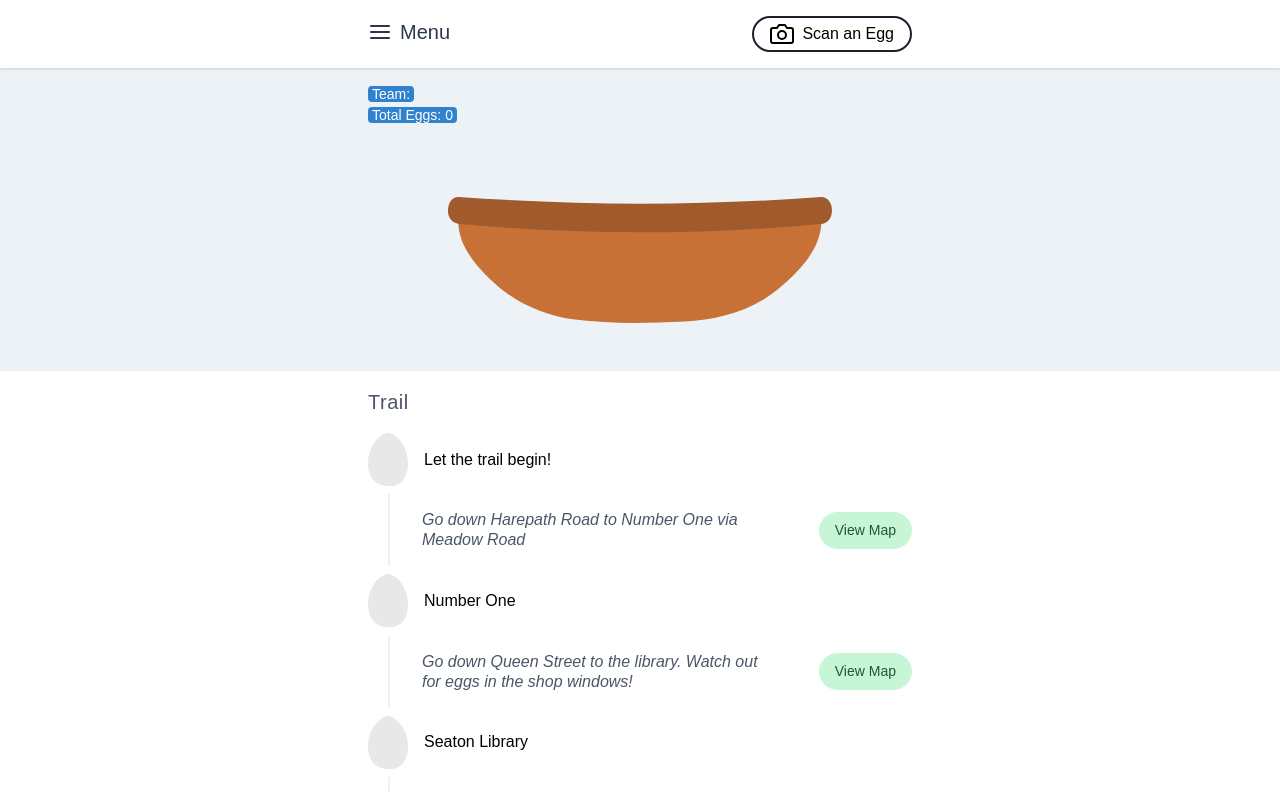
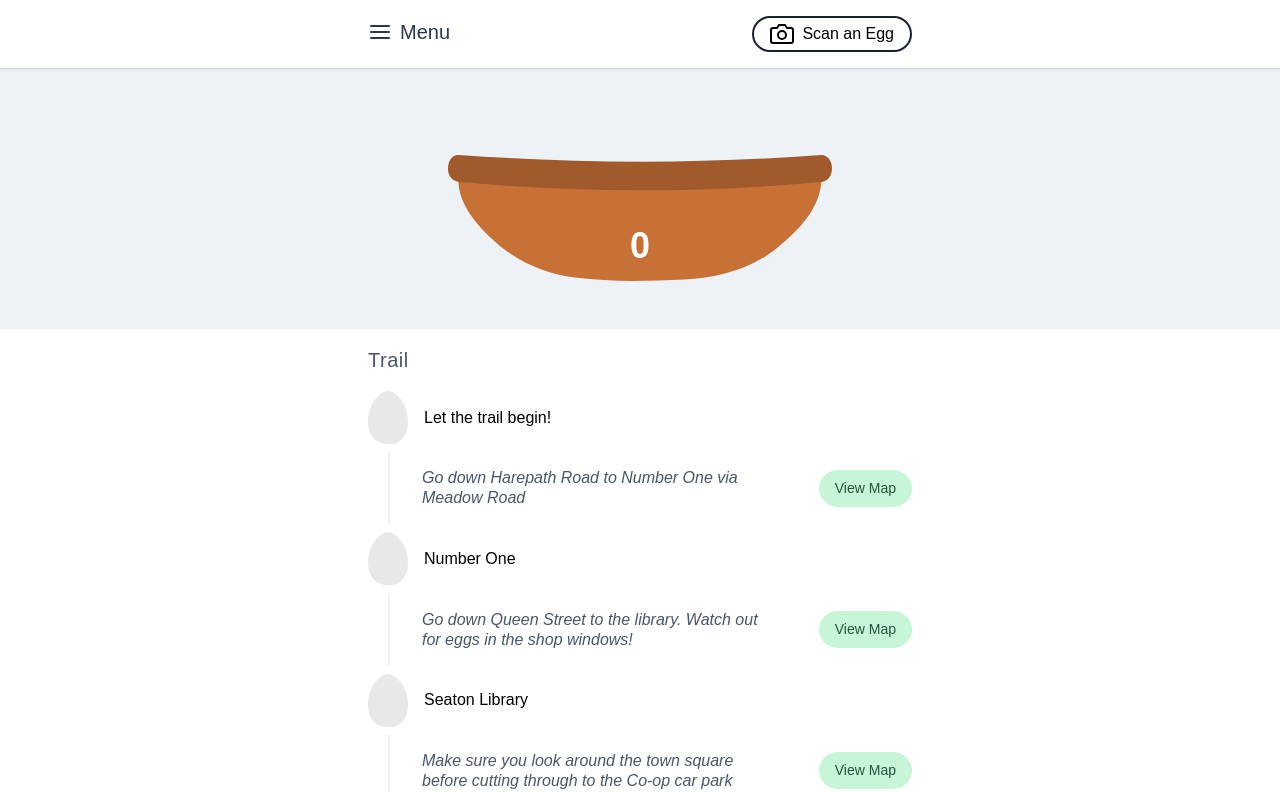
Before and after one commit to crossroadchurch/easter-hunt, a Next.js app: page /play in a window 1280 px wide. Shown: the top 792 px of the page. Built offline with nearby package versions, Linux system fonts and the light colour scheme.

Commit message:
Move stats to basket component

```diff
--- a/components/basket.js
+++ b/components/basket.js
@@ -6,7 +6,7 @@ let rim_path =
 let basket_path =
   'm 6273.0526,4765.8038 c -23.2517,450.2429 -358.8926,801.0758 -683.2039,1078.7267 -442.9388,394.2123 -1038.1184,552.5124 -1618.3243,583.5695 -613.3743,24.6587 -1232.0022,44.6824 -1842.345,-34.3379 -529.9429,-65.0566 -1034.67,-299.5318 -1417.19377,-673.4469 -281.2955,-271.0035 -570.19137,-620.9397 -535.64361,-1036.3412 35.91379,-304.3069 409.3483,-177.825 608.00357,-150.1839 442.02571,70.9335 892.07421,46.5272 1337.60941,77.2338 831.6815,38.3647 1666.123,44.6914 2495.3827,-40.0403 457.2658,-47.0352 916.9316,-65.4687 1374.4085,-106.3642 160.9139,-60.1902 349.9766,-36.5559 282.4501,182.2321 -0.6512,39.6475 -1.1566,79.2987 -1.1437,118.9523 z'
 
-export default ({ found_eggs, className }) => {
+export default ({ found_eggs, className, teamName }) => {
   let basket_eggs = []
   for (let i = found_eggs.length - 1; i >= 0; i--) {
     basket_eggs.push({ ...found_eggs[i], ...basket_positions[i] })
@@ -16,7 +16,8 @@ export default ({ found_eggs, className }) => {
   )
 
   return (
-    <div className={`${className || ''}`}>
+    <div className={`${className || ''} relative text-center`}>
+      <span className="text-lg font-bold">{teamName}</span>
       <svg viewBox={levels[0].view_box}>
         {basket_eggs.map((egg, index) => {
           return <RawEgg key={index} id={egg.egg_id} tx={egg.tx} ty={egg.ty} />
@@ -24,6 +25,9 @@ export default ({ found_eggs, className }) => {
         <path d={basket_path} fill="#c87137" />
         <path d={rim_path} fill="#a05a2c" />
       </svg>
+      <div className="absolute bottom-0 inset-x-0 mb-2 text-center text-white font-semibold text-4xl">
+        {found_eggs.length >= 0 ? found_eggs.length : ''}
+      </div>
     </div>
   )
 }
--- a/components/play/header.js
+++ b/components/play/header.js
@@ -15,7 +15,7 @@ export default () => {
 
   return (
     <>
-      <div className="bg-white sticky top-0 shadow">
+      <div className="bg-white sticky z-50 top-0 shadow">
         <div className="container p-4 mx-auto flex items-center justify-between">
           <h1 className="text-gray-800 text-lg">
             <button
@@ -52,20 +52,12 @@ export default () => {
       </div>
       <div className="bg-gray-200">
         <div className="container mx-auto p-4">
-          <ul className="text-sm">
-            <li>
-              <span className="bg-blue-600 font-medium text-white px-1 rounded">
-                Team: {teamName}
-              </span>
-            </li>
-            <li>
-              <span className="bg-blue-600 font-medium text-white px-1 rounded">
-                Total Eggs: {found.length}
-              </span>
-            </li>
-          </ul>
           <div className="my-8">
-            <Basket className="max-w-sm mx-auto" found_eggs={found} />
+            <Basket
+              className="max-w-sm mx-auto"
+              teamName={teamName}
+              found_eggs={found}
+            />
           </div>
         </div>
       </div>
```
